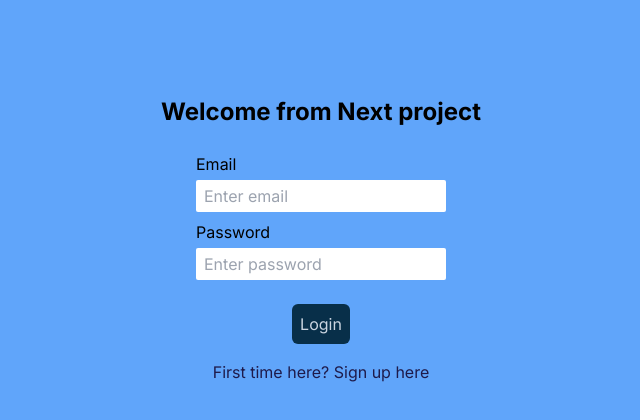
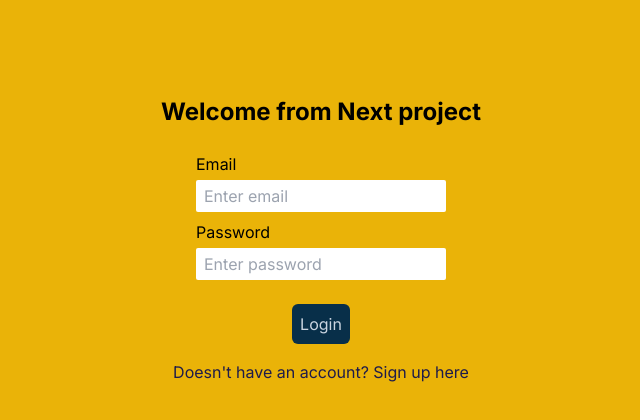
Before and after one commit to anbehindY/next-project, a Next.js app: page /login in a window 1280 px wide. Shown: the top 420 px of the page, without its empty margins (319-959 px from the left). Built offline with nearby package versions, Linux system fonts and the light colour scheme.

Commit message:
Chang background color

```diff
--- a/src/app/login/page.tsx
+++ b/src/app/login/page.tsx
@@ -13,7 +13,7 @@ export default () => {
 	const onLogin = async () => {};
 
 	return (
-		<div className='flex flex-col items-center justify-start bg-blue-400 h-screen pt-24 text-black'>
+		<div className='flex flex-col items-center justify-start bg-yellow-500 h-screen pt-24 text-black'>
 			<h1 className='text-2xl font-bold mb-6'>Welcome from Next project</h1>
 			<form onSubmit={onLogin} className='flex flex-col items-center'>
         <label htmlFor="email" className='mr-auto pb-1'>Email</label>
@@ -23,7 +23,7 @@ export default () => {
 				<button type='submit' className='p-2 bg-sky-950 text-slate-300 rounded-md mt-4'>Login</button>
 			</form>
       <Link href='/signup' className='text-indigo-950 mt-4'>
-        First time here? Sign up here
+        Doesn't have an account? Sign up here
       </Link>
 		</div>
 	);
--- a/src/app/signup/page.tsx
+++ b/src/app/signup/page.tsx
@@ -14,7 +14,7 @@ export default () => {
 	const onSignup = async () => {};
 
 	return (
-		<div className='flex flex-col items-center justify-start bg-blue-400 h-screen pt-24 text-black'>
+		<div className='flex flex-col items-center justify-start bg-yellow-500 h-screen pt-24 text-black'>
 			<h1 className='text-2xl font-bold mb-6'>Welcome from Next project</h1>
 			<form onSubmit={onSignup} className='flex flex-col items-center'>
         <label htmlFor="username" className='mr-auto pb-1'>Username</label>
```
